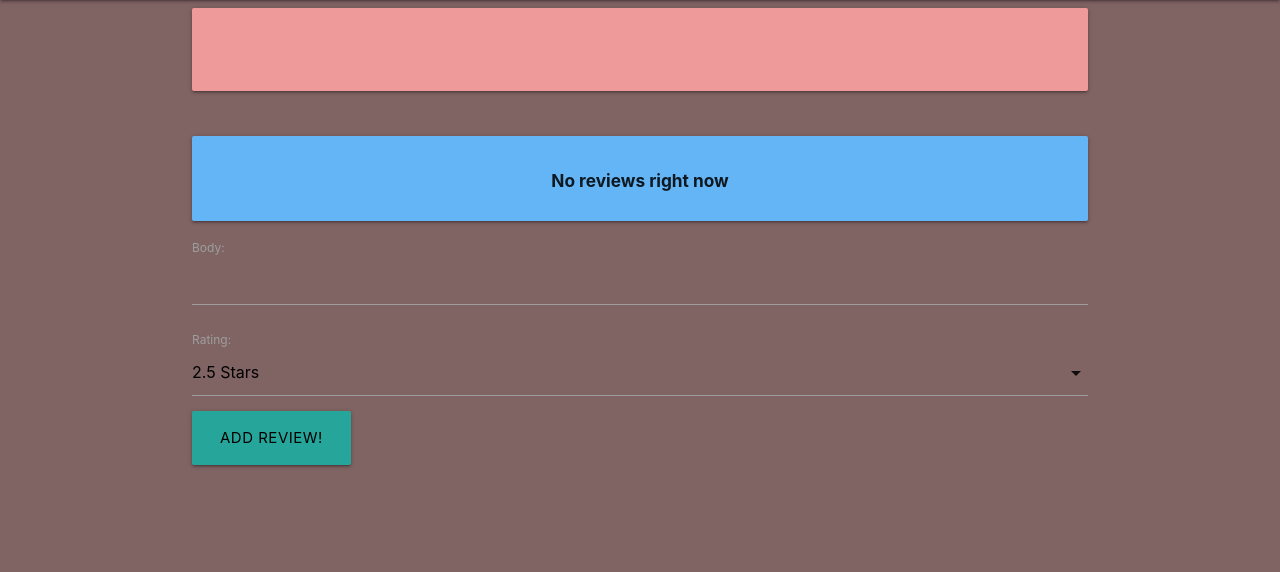
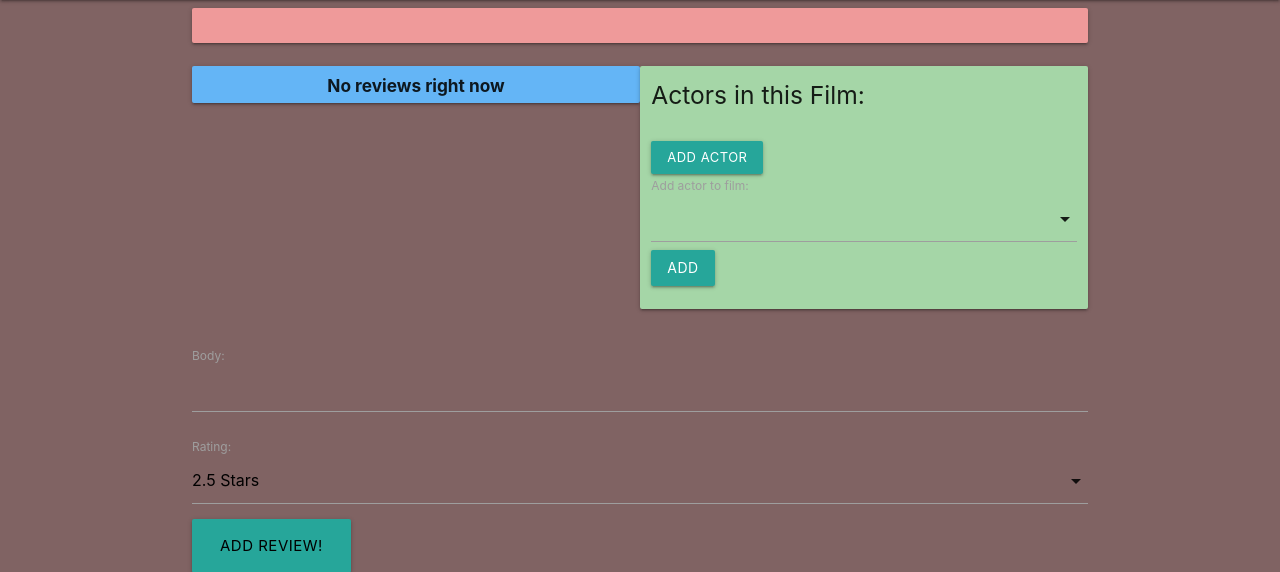
Before and after one commit to mluckster/film-collection, a Django app: template main_app/templates/films/detail.html in a window 1280 px wide. Shown: the part 64-636 px from the top of the page. Run offline with Django 4.2, Linux system fonts and the light colour scheme; the template is opened without the code that fills it: values that come from a table or form of the project are taken from there, others are empty.

Commit message:
add 1:M and M:M

```diff
--- a/main_app/admin.py
+++ b/main_app/admin.py
@@ -1,6 +1,7 @@
 from django.contrib import admin
-from .models import Film, Reviews
+from .models import Film, Reviews, Actor
 
 # Register your models here.
 admin.site.register(Film)
 admin.site.register(Reviews)
+admin.site.register(Actor)
--- a/main_app/models.py
+++ b/main_app/models.py
@@ -17,10 +17,21 @@ RATINGS = [
     ('0', 'Zero Stars')
 ]
 
+class Actor(models.Model):
+    name = models.CharField(max_length=75)
+    dob = models.DateField()
+
+    def __str__(self):
+        return self.name
+
+    def get_absolute_url(self):
+        return reverse('film_detail', kwargs= { 'film_id': self.id })
+
 class Film(models.Model):
     title = models.CharField(max_length = 200)
     release_year = models.IntegerField()
     director = models.CharField(max_length = 100)
+    actors = models.ManyToManyField(Actor)
 
     def __str__(self):
         return self.title
--- a/main_app/templates/films/detail.html
+++ b/main_app/templates/films/detail.html
@@ -1,7 +1,7 @@
 {% extends 'base.html' %}
 {% block content %}
 
-<div class="container">
+<div class="container row">
     <div class="card-panel col s12 red lighten-3">
         <h2 class="center-align">{{ film.title }}</h2>
         <h5>{{ film.director }}</h5>
@@ -10,7 +10,7 @@
     <br>
     {% if film.reviews_set.all %}
         {% for review in film.reviews_set.all %}
-            <div class="card-panel blue lighten-2">
+            <div class="card-panel blue lighten-2 col s6">
                 <h4>
                     Rating:  {{ review.get_rating_display }}
                 </h4>
@@ -20,13 +20,39 @@
             </div>
         {% endfor %}
     {% else %}
-            <div class="card-panel blue lighten-2">
+        <div class="card-panel blue lighten-2 col s6">
             <h6 class="center-align bold">
                 No reviews right now
             </h6>
         </div>
     {% endif %}
+        <div class="card-panel green lighten-3 col s6">
+            <h5>Actors in this Film:</h5>
+            {% for actor in film.actors.all %}
+            {{ actor }} <br>
+            {% endfor %}
+            <br>
+            <div class="btn-small hoverable" onclick='location.href = "{% url 'actor_create' %}"'>
+                Add Actor
+            </div>
+            <br>
 
+            <form action="{% url 'assoc_actor' film.id %}" method="POST">
+                {% csrf_token %}
+                <label for="actor">Add actor to film:</label>
+                <select name="actor" id="actor">
+                    {% for actor in actors %}
+                        <option value="{{ actor.id }}">{{ actor }}</option>
+                    {% endfor %}
+                    </select>
+                    <input type="submit" value="Add" class="btn">
+                </form>
+            <br>
+        </div>
+</div>
+
+
+<div class="container">
     <form action="{% url 'add_review' film.id %}" method="POST" class="black-text">
         {% csrf_token %}
         {{ review_form.as_p }}
@@ -37,6 +63,11 @@
 <script>
     var selectEl = document.getElementById('id_rating');
     M.FormSelect.init(selectEl);
+
+    document.addEventListener('DOMContentLoaded', function() {
+        var elems = document.querySelectorAll('select');
+        var instances = M.FormSelect.init(elems);
+    });
 </script>
 
 <br><br><br>
--- a/main_app/urls.py
+++ b/main_app/urls.py
@@ -9,4 +9,7 @@ urlpatterns = [
     path('films/<int:pk>/delete/', views.FilmDelete.as_view(), name='film_delete'),
     path('film/<int:pk>/update/', views.FilmUpdate.as_view(), name='film_update'),
     path('film/<int:film_id>/add_review', views.add_review, name='add_review'),
+    path('actors/create/', views.ActorCreate.as_view(), name="actor_create"),
+    path('films/<int:film_id>/assoc_actor/', views.assoc_actor, name="assoc_actor"),
+
 ]
```
Also changed, not shown: main_app/templates/main_app/actor_form.html (added, +15 -0 lines), main_app/views.py (+11 -1 lines), main_app/migrations/0004_actor_film_actors.py (added). Lines whose indentation alone changed are shown as unchanged.
